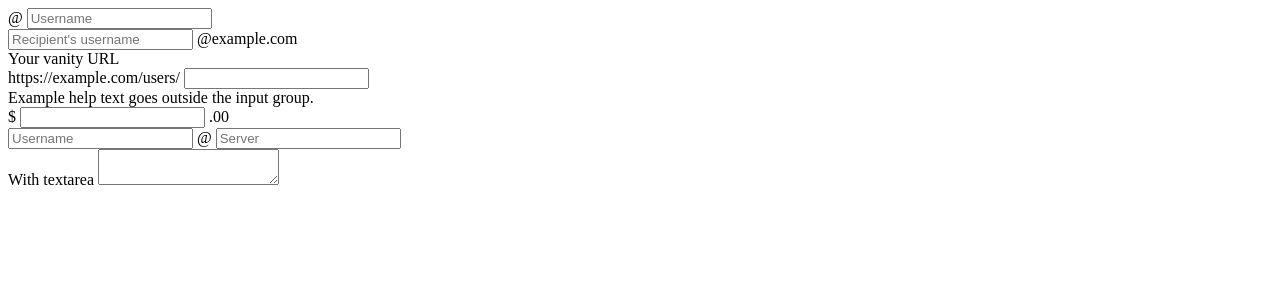
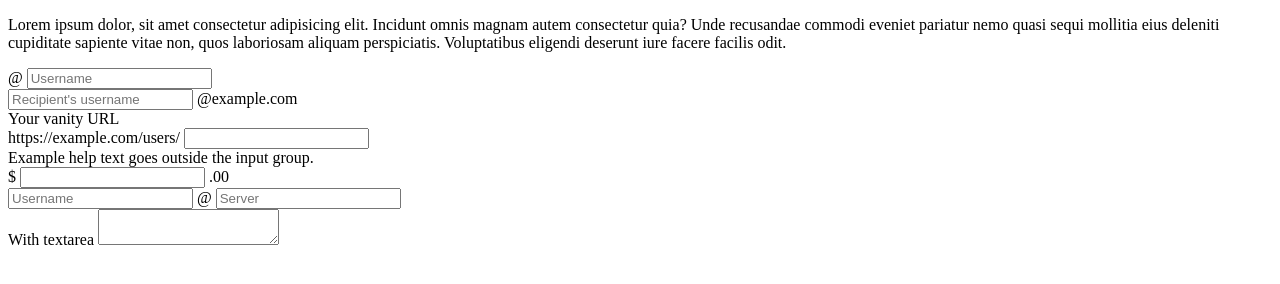
Before and after one commit to Deval13/GitTutorial, a plain HTML site: page index.html in a window 1280 px wide. Drawn offline with Linux system fonts and the light colour scheme.

Commit message:
Added the paragraph of lorem

```diff
--- a/index.html
+++ b/index.html
@@ -6,6 +6,9 @@
     <title>Document</title>
 </head>
 <body>
+    <p>
+        Lorem ipsum dolor, sit amet consectetur adipisicing elit. Incidunt omnis magnam autem consectetur quia? Unde recusandae commodi eveniet pariatur nemo quasi sequi mollitia eius deleniti cupiditate sapiente vitae non, quos laboriosam aliquam perspiciatis. Voluptatibus eligendi deserunt iure facere facilis odit.
+    </p>
     <div class="input-group mb-3">
         <span class="input-group-text" id="basic-addon1">@</span>
         <input type="text" class="form-control" placeholder="Username" aria-label="Username" aria-describedby="basic-addon1">
```
